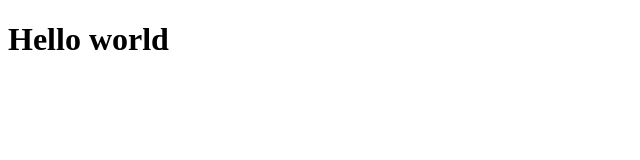
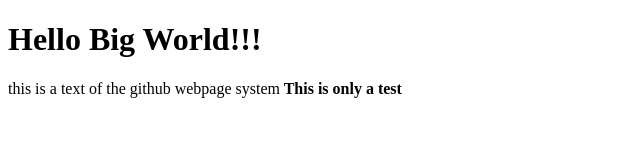
Before and after one commit to pompan129/pompan129.github.io, a plain HTML site: page index.html in a window 1280 px wide. Shown: the whole page, without its empty margins (0-640 px from the left). Drawn offline with Linux system fonts and the light colour scheme.

Commit message:
2nd commit

```diff
--- a/index.html
+++ b/index.html
@@ -1,12 +1,16 @@
 <!DOCTYPE html>
-<html lang="en">
+<html>
 <head>
   <meta charset="UTF-8">
   <meta name="viewport" content="width= , initial-scale=1.0">
   <meta http-equiv="X-UA-Compatible" content="ie=edge">
-  <title>Document</title>
+  <title>Assignment 1</title>
 </head>
 <body>
-  <h1>Hello world</h1>
+  <h1>Hello Big World!!!</h1>
+  <p>
+    this is a text of the github webpage system<b />
+    This is only a test
+  </p>
 </body>
 </html>
```
